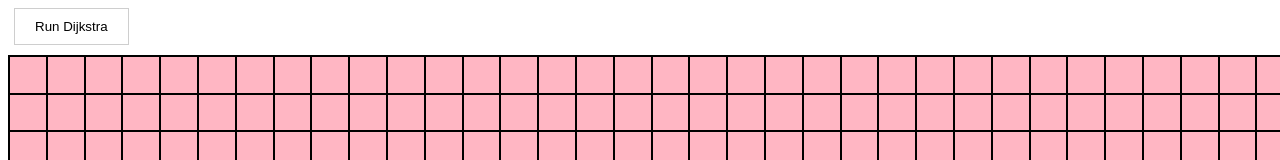
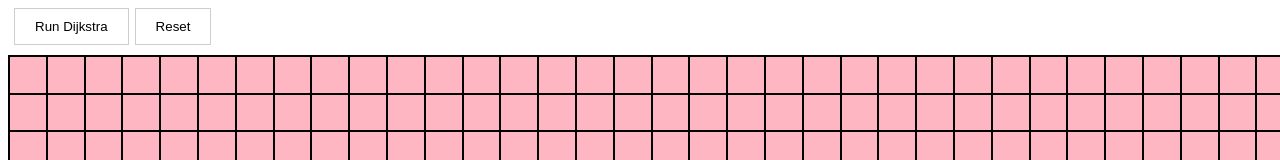
Before and after one commit to saiat3/vue-pathfinder, a Vue app: page / in a window 1280 px wide. Shown: the top 160 px of the page. Built offline with nearby package versions, Linux system fonts and the light colour scheme.

Commit message:
Implement reset button

```diff
--- a/src/components/Pathfinder.vue
+++ b/src/components/Pathfinder.vue
@@ -1,7 +1,10 @@
 <template>
   <div>
 
-    <button id="run-btn" @click="runDijkstra()">Run Dijkstra</button>
+    <div class="header">
+      <button :disabled="disableRunBtn" class="run-btn btn" @click="runDijkstra()">Run Dijkstra</button>
+      <button :disabled="disableResetBtn" class="reset-btn btn" @click="reset()">Reset</button>
+    </div>
 
     <div id="pathfinder">
       <div class="row" v-for="row in grid">
@@ -25,6 +28,8 @@
     name: 'Pathfinder',
     data() {
       return {
+        disableRunBtn: false,
+        disableResetBtn: false,
         grid: [],
         rowCount: 20,
         colCount: 50
@@ -42,6 +47,11 @@
           }
         }
       },
+      reset() {
+        this.initGrid();
+        this.grid = [...this.grid];
+        this.disableRunBtn = false;
+      },
       animateDijkstra(visitedNodesInOrder, shortestPathNodesInOrder) {
         for (let i = 0; i < visitedNodesInOrder.length; i++) {
           setTimeout(() => {
@@ -49,21 +59,24 @@
             this.grid[node.row][node.col].isVisited = true;
             this.grid = [...this.grid];
             if (visitedNodesInOrder.length - 1 === i) {
-              this.animatePath(shortestPathNodesInOrder);
+              for (let j = 0; j < shortestPathNodesInOrder.length; j++) {
+                setTimeout(() => {
+                  const innerNode = shortestPathNodesInOrder[j];
+                  this.grid[innerNode.row][innerNode.col].isPath = true;
+                  this.grid = [...this.grid];
+                  if (shortestPathNodesInOrder.length - 1 === j) {
+                    this.disableResetBtn = false;
+                  }
+                }, 30 * j)
+              }
             }
-          }, 10 * i)
-        }
-      },
-      animatePath(shortestPathNodesInOrder) {
-        for (let j = 0; j < shortestPathNodesInOrder.length; j++) {
-          setTimeout(() => {
-            const innerNode = shortestPathNodesInOrder[j];
-            this.grid[innerNode.row][innerNode.col].isPath = true;
-            this.grid = [...this.grid];
-          }, 30 * j)
+          }, 5 * i)
         }
       },
       async runDijkstra() {
+        this.disableRunBtn = true;
+        this.disableResetBtn = true;
+
         const startNode = this.grid[MainService.START_ROW][MainService.START_COL];
         const finishNode = this.grid[MainService.FINISH_ROW][MainService.FINISH_COL];
 
@@ -83,8 +96,7 @@
 
 <style lang="scss">
 
-  #run-btn {
-    margin-left: 6px;
+  .btn {
     margin-bottom: 10px;
     outline: none;
     background: none;
@@ -96,6 +108,24 @@
       color: white;
       border: 1px solid #59ce79;
       background-color: #59ce79;
+    }
+
+    &[disabled] {
+      background-color: #ebebeb;
+
+      &:hover {
+        color: rgb(128, 128, 128);
+        border: 1px solid #cecece;
+        cursor: not-allowed;
+      }
+    }
+  }
+
+  .header {
+    margin-left: 6px;
+
+    .run-btn {
+      margin-right: 6px;
     }
   }
 
```
